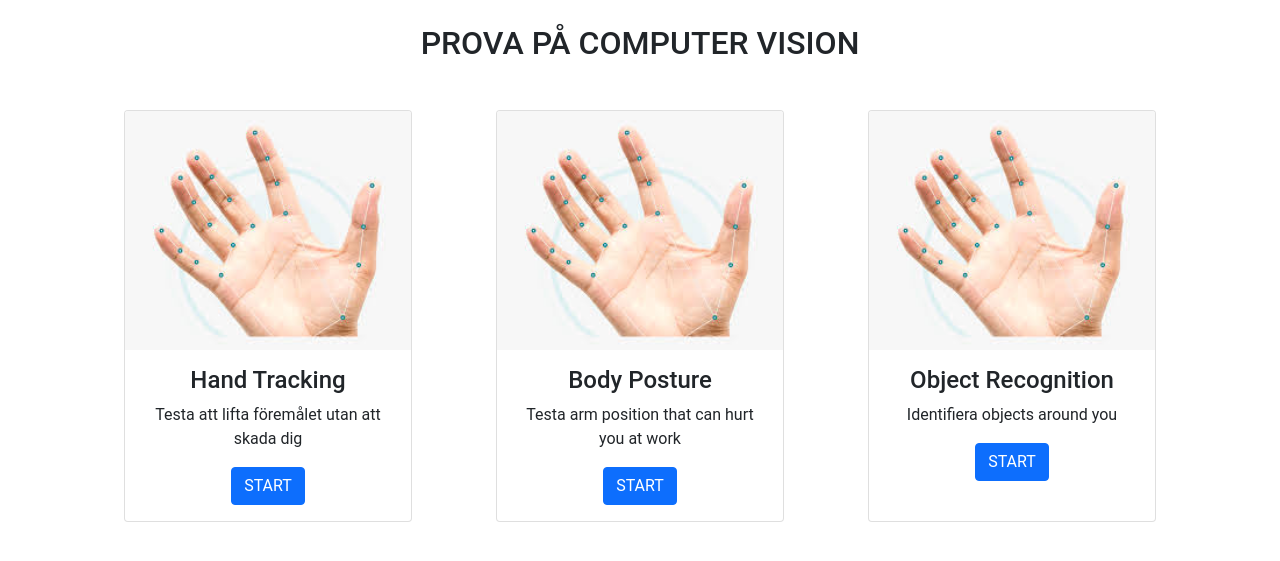
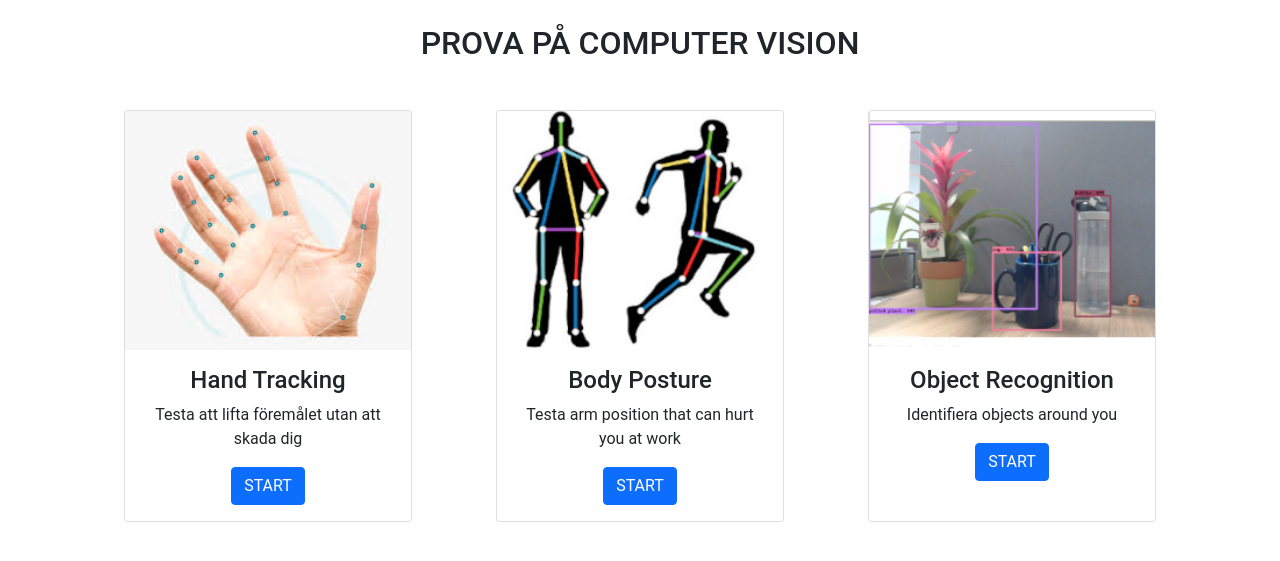
Before and after one commit to aimlopez/promoSite, a Django app: page / in a window 1280 px wide. Shown: the part 120-681 px from the top of the page. Run offline with Django 4.2, Linux system fonts and the light colour scheme.

Commit message:
Add website images

```diff
--- a/templates/handtracking/index.html
+++ b/templates/handtracking/index.html
@@ -41,7 +41,7 @@
                             </div>
                         </div>
                         <div class="card mx-auto" style="width: 18rem;">
-                            <img class="card-img-top" src="{% static 'images/hand_tracking.jpg' %}" alt="Card image cap">
+                            <img class="card-img-top" src="{% static 'images/body_detection.jpg' %}" alt="Card image cap">
                             <div class="card-body">
                                 <h4 class="card-title">Body Posture</h4>
                                 <p class="card-text">Testa arm position that can hurt you at work</p>
@@ -52,7 +52,7 @@
                             </div>
                         </div>
                         <div class="card mx-auto" style="width: 18rem;">
-                            <img class="card-img-top" src="{% static 'images/hand_tracking.jpg' %}" alt="Card image cap">
+                            <img class="card-img-top" src="{% static 'images/object_detection.png' %}" alt="Card image cap">
                             <div class="card-body">
                                 <h4 class="card-title">Object Recognition</h4>
                                 <p class="card-text">Identifiera objects around you</p>
```
Also changed, not shown: static/images/body_detection.jpg (added), static/images/object_detection.png (added).
